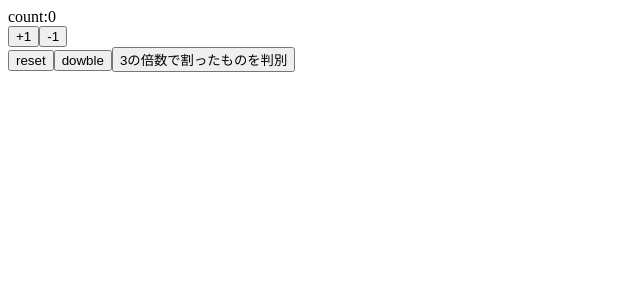
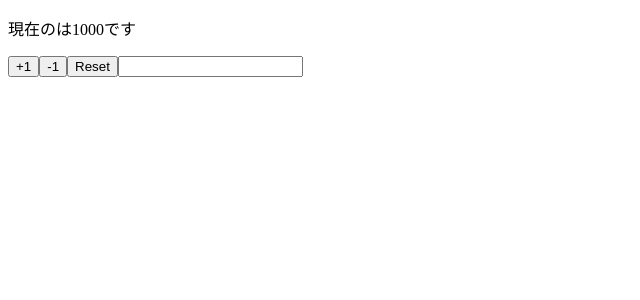
Before and after one commit to Reo-Saito1/react-hooks-101, a React (Create React App) app: page / in a window 1280 px wide. Shown: the top 300 px of the page, without its empty margins (0-640 px from the left). Built offline with nearby package versions, Linux system fonts and the light colour scheme; the HTML template or start-up script is replaced by a standard one.

Commit message:
implement component using multiple states

```diff
--- a/src/App.js
+++ b/src/App.js
@@ -1,47 +1,28 @@
 import React,{useState} from 'react';
 
-const App = () => {
-  const [count,setCount] = useState(0)
+const App = props => {
+  const [name,setName] = useState(props.name)
+  const [price,setPrice] = useState(props.price)
 
-  const increment = () => {
-    setCount(count + 1)
+  const reset = () =>{
+    setPrice(props.price)
+    setName(props.name)
   }
-
-  const decrement = () => {
-    setCount(count - 1)
-  }
-
-  const reset = () => {
-    setCount(0)
-  }
-
-  const dowble = () => {
-    setCount(count * 2)
-  }
-
-  const divide3 = () => {
-    setCount(previousCount => {
-      return previousCount %3 === 0 ? previousCount/3:previousCount
-    })
-  }
-
 
    return (
      <>
-    <div>
-      count:{count}
-    </div>
-    <div>
-    <button onClick={increment}>+1</button>
-    <button onClick={decrement}>-1</button>
-    </div>
-    <div>
-    <button onClick={reset}>reset</button>
-    <button onClick={dowble}>dowble</button>
-    <button onClick={divide3}>3の倍数で割ったものを判別</button>
-    </div>
-    </>
+      <p>現在の{name}は{price}です</p>
+      <button onClick={() => setPrice(price+1)}>+1</button>
+      <button onClick={() => setPrice(price-1)}>-1</button>
+      <button onClick={reset}>Reset</button>
+      <input value={name} onChange={e => setName(e.target.value)}/>
+     </>
   );
 }
 
+App.defaultProps = {
+  name:'',
+  price:1000
+}
+
 export default App;
```
